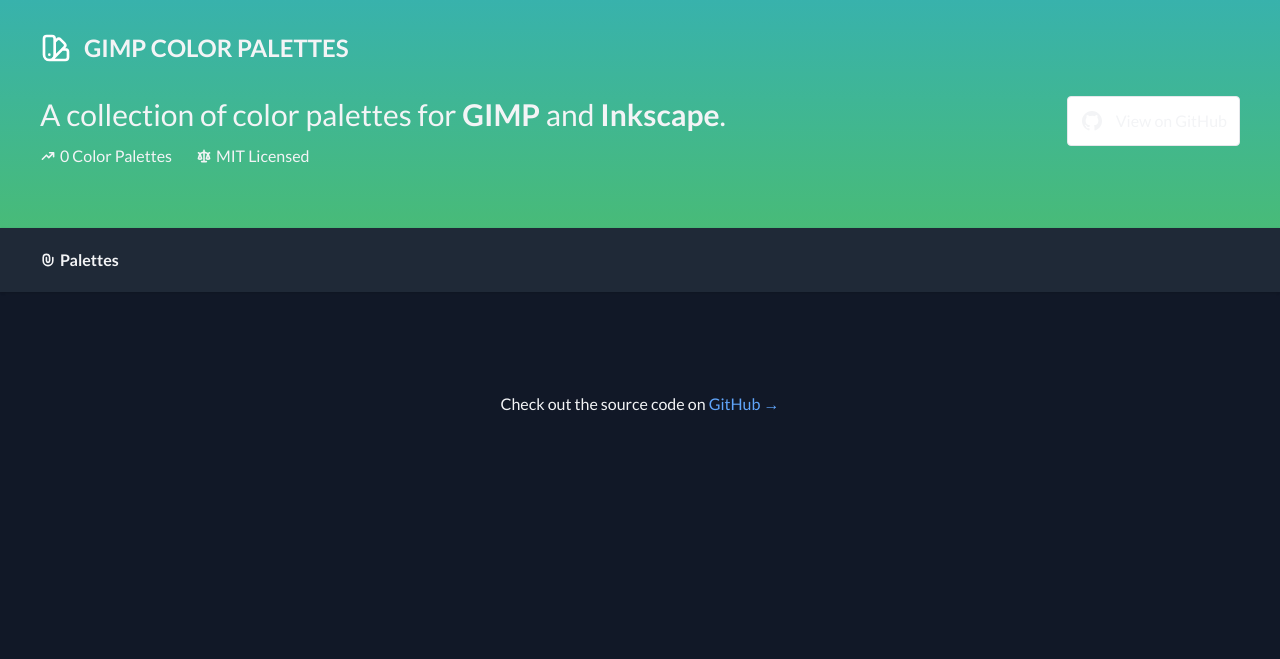
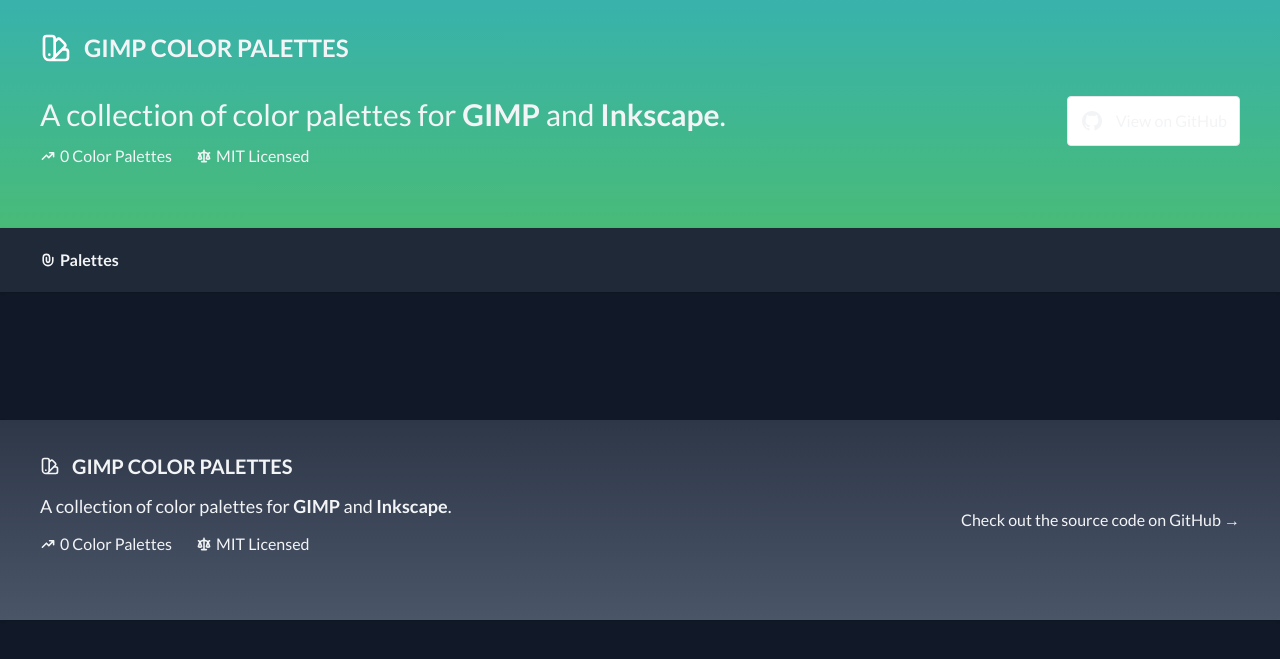
Before and after one commit to Robert-96/gimp-color-palettes, a Python web app: template templates/index.html in a window 1280 px wide. Shown: the top 659 px of the page. Run offline with Jinja, Linux system fonts and the light colour scheme; the template is opened without the code that fills it, so the values that code supplies are empty.

Commit message:
Redesign the color palettes section

```diff
--- a/templates/index.html
+++ b/templates/index.html
@@ -17,28 +17,37 @@
       font-family: 'Lato', sans-serif;
     }
 
-    .gradient {
+    .main-gradient {
       background-image: linear-gradient(#38B2AC, #48BB78);
+    }
+
+    .secondary-gradient {
+      background-image: linear-gradient(#2D3748, #4A5568);
     }
 
     #notifications {
       top: 1rem;
-      right: 1rem;
+      right: 2.5rem;
+    }
+
+    #up-arrow {
+      bottom: 1rem;
+      right: 2.5rem;
     }
   </style>
 </head>
 <body class="bg-gray-900 text-gray-100 lato">
-  <div id="notifications" class="fixed z-50">
+  <div id="notifications" class="fixed z-50 flex flex-col-reverse">
   </div>
 
   <div class="flex flex-col content-center justify-center">
-    <header class="gradient px-10 py-5 shadow">
+    <header class="main-gradient px-10 py-5 shadow">
       <div class="flex justify-center md:justify-start mb-5">
         <svg xmlns="http://www.w3.org/2000/svg" fill="none" viewBox="0 0 24 24" stroke="currentColor" class="w-8 h-8 self-center text-white">
           <path stroke-linecap="round" stroke-linejoin="round" stroke-width="2" d="M7 21a4 4 0 01-4-4V5a2 2 0 012-2h4a2 2 0 012 2v12a4 4 0 01-4 4zm0 0h12a2 2 0 002-2v-4a2 2 0 00-2-2h-2.343M11 7.343l1.657-1.657a2 2 0 012.828 0l2.829 2.829a2 2 0 010 2.828l-8.486 8.485M7 17h.01" />
         </svg>
 
-        <h1 class="uppercase font-semibold text-xl md:text-2xl m-3">GIMP Color Palettes</h1>
+        <h1 id="title" class="uppercase font-semibold text-xl md:text-2xl m-3">GIMP Color Palettes</h1>
       </div>
 
       <div class="flex flex-col lg:flex-row lg:justify-between mb-5">
@@ -93,44 +102,44 @@
       {% endfor %}
     </nav>
 
-    <div class="self-center">
-      <main class="mb-16">
-
+    <main class="static w-screen self-center px-10 py-5 mb-16">
       {% for palette in palettes %}
         <div class="palette mb-16">
-            <div class="mx-3 my-5 px-6">
-              <div class="flex justify-between">
-                <div class="flex">
+          <div class="mb-5">
+            <div class="flex flex-col sm:flex-row sm:justify-between">
+              <div class="flex mb-3 sm:mb-0">
                 <a href="#{{ palette.id }}" class="self-center text-teal-500 hover:text-teal-600 mr-2">
                   <svg xmlns="http://www.w3.org/2000/svg" viewBox="0 0 20 20" fill="currentColor" class="w-6 h-6 text-teal-500">
                     <path fill-rule="evenodd" d="M9.243 3.03a1 1 0 01.727 1.213L9.53 6h2.94l.56-2.243a1 1 0 111.94.486L14.53 6H17a1 1 0 110 2h-2.97l-1 4H15a1 1 0 110 2h-2.47l-.56 2.242a1 1 0 11-1.94-.485L10.47 14H7.53l-.56 2.242a1 1 0 11-1.94-.485L5.47 14H3a1 1 0 110-2h2.97l1-4H5a1 1 0 110-2h2.47l.56-2.243a1 1 0 011.213-.727zM9.03 8l-1 4h2.938l1-4H9.031z" clip-rule="evenodd" />
                   </svg>
                 </a>
 
-                  <h2 class="uppercase font-semibold text-2xl mb-1" id="{{ palette.id }}">
+                <h2 class="uppercase font-semibold text-2xl mb-1 mr-3" id="{{ palette.id }}">
                   {{ palette.name }}
                 </h2>
 
                 {% if palette.url %}
-                    <a href="{{ palette.url }}" class="self-center text-blue-400 ml-3 hover:text-blue-500 hover:underline">Source</a>
+                  <a href="{{ palette.url }}" class="self-center text-blue-400 hover:text-blue-500 hover:underline">Source</a>
                 {% endif %}
               </div>
 
-                <button onclick="savePalette('{{ palette.id }}')">
-                  <svg xmlns="http://www.w3.org/2000/svg" viewBox="0 0 20 20" fill="currentColor" class="w-6 h-6 self-center text-teal-500">
+              <button onclick="savePalette('{{ palette.id }}')" class="flex justify-center px-3 py-3 sm:py-0 rounded bg-teal-500 transition duration-500 ease-in-out transform hover:scale-105">
+                <svg xmlns="http://www.w3.org/2000/svg" viewBox="0 0 20 20" fill="currentColor" class="w-6 h-6 mr-1 self-center text-white">
                   <path fill-rule="evenodd" d="M6 2a2 2 0 00-2 2v12a2 2 0 002 2h8a2 2 0 002-2V7.414A2 2 0 0015.414 6L12 2.586A2 2 0 0010.586 2H6zm5 6a1 1 0 10-2 0v3.586l-1.293-1.293a1 1 0 10-1.414 1.414l3 3a1 1 0 001.414 0l3-3a1 1 0 00-1.414-1.414L11 11.586V8z" clip-rule="evenodd" />
                 </svg>
+
+                <p class="self-center text-white">Download</p>
               </button>
             </div>
           </div>
 
           <div class="colors flex flex-wrap justify-center">
             {% for color in palette.colors %}
-                <div class="color flex flex-col m-1">
-                  <div class="w-32 h-24 bg-red-500 rounded-t shadow-md" style="background-color: {{ color.hex }} !important;">
+              <div class="color flex flex-col mx-1 mb-2">
+                <div class="w-24 h-24 bg-red-500 rounded-t shadow-md" style="background-color: {{ color.hex }} !important;">
                   <button class="w-full h-full" onclick="copyToClipboard('{{ color.hex }}')"></button>
                 </div>
-                  <div class="flex-1 w-32 bg-white text-gray-600 rounded-b shadow-md border b-t p-3">
+                <div class="flex-1 w-24 bg-white text-sm text-gray-600 rounded-b shadow-md border b-t p-3">
                   {% if color.name %}
                     <p class="font-bold text-gray-700">{{ color.name }}</p>
                   {% endif %}
@@ -143,16 +152,52 @@
         </div>
       {% endfor %}
 
+      <div id="up-arrow" class="sticky hidden flex justify-end z-50">
+        <button onclick="scrollToTop()">
+          <svg xmlns="http://www.w3.org/2000/svg" viewBox="0 0 20 20" fill="currentColor" class="w-8 h-8 fill-white text-gray-700">
+            <circle cx="10" cy="10" r="5" fill="white"></circle>
+            <path fill-rule="evenodd" d="M10 18a8 8 0 100-16 8 8 0 000 16zm3.707-8.707l-3-3a1 1 0 00-1.414 0l-3 3a1 1 0 001.414 1.414L9 9.414V13a1 1 0 102 0V9.414l1.293 1.293a1 1 0 001.414-1.414z" clip-rule="evenodd" />
+          </svg>
+        </button>
+      </div>
     </main>
+
+    <footer class="flex flex-col md:flex-row md:justify-between w-full secondary-gradient px-10 py-5 shadow">
+      <div class="mb-6">
+        <div class="flex">
+          <svg xmlns="http://www.w3.org/2000/svg" fill="none" viewBox="0 0 24 24" stroke="currentColor" class="w-5 h-5 self-center text-teal-500">
+            <path stroke-linecap="round" stroke-linejoin="round" stroke-width="2" d="M7 21a4 4 0 01-4-4V5a2 2 0 012-2h4a2 2 0 012 2v12a4 4 0 01-4 4zm0 0h12a2 2 0 002-2v-4a2 2 0 00-2-2h-2.343M11 7.343l1.657-1.657a2 2 0 012.828 0l2.829 2.829a2 2 0 010 2.828l-8.486 8.485M7 17h.01" />
+          </svg>
+
+          <h1 class="uppercase font-semibold text-xl m-3">GIMP Color Palettes</h1>
         </div>
 
-    <div>
+        <p class="text-lg mb-3">
+          A collection of color palettes for <a href="https://www.gimp.org/" class="font-semibold text-teal-300 text-opacity-75 hover:underline">GIMP</a> and <a href="https://inkscape.org/" class="font-semibold text-teal-300 text-opacity-75 hover:underline">Inkscape</a>.
+        </p>
 
+        <ul class="flex flex-wrap justify-start mb-5">
+          <li class="flex mr-6">
+            <svg xmlns="http://www.w3.org/2000/svg" viewBox="0 0 20 20" fill="currentColor" class="self-center mr-1 w-4 h-4">
+              <path fill-rule="evenodd" d="M12 7a1 1 0 110-2h5a1 1 0 011 1v5a1 1 0 11-2 0V8.414l-4.293 4.293a1 1 0 01-1.414 0L8 10.414l-4.293 4.293a1 1 0 01-1.414-1.414l5-5a1 1 0 011.414 0L11 10.586 14.586 7H12z" clip-rule="evenodd" />
+            </svg>
 
-      <footer class="w-full text-center py-3">
-        Check out the source code on <a href="https://github.com/Robert-96/gimp-color-palettes" class="self-center text-blue-400 hover:text-blue-500 hover:underline">GitHub →</a>
+            {{ palettes|length }} Color Palettes
+          </li>
+          <li class="flex mr-6">
+            <svg xmlns="http://www.w3.org/2000/svg" viewBox="0 0 20 20" fill="currentColor" class="self-center mr-1 w-4 h-4">
+              <path fill-rule="evenodd" d="M10 2a1 1 0 011 1v1.323l3.954 1.582 1.599-.8a1 1 0 01.894 1.79l-1.233.616 1.738 5.42a1 1 0 01-.285 1.05A3.989 3.989 0 0115 15a3.989 3.989 0 01-2.667-1.019 1 1 0 01-.285-1.05l1.715-5.349L11 6.477V16h2a1 1 0 110 2H7a1 1 0 110-2h2V6.477L6.237 7.582l1.715 5.349a1 1 0 01-.285 1.05A3.989 3.989 0 015 15a3.989 3.989 0 01-2.667-1.019 1 1 0 01-.285-1.05l1.738-5.42-1.233-.617a1 1 0 01.894-1.788l1.599.799L9 4.323V3a1 1 0 011-1zm-5 8.274l-.818 2.552c.25.112.526.174.818.174.292 0 .569-.062.818-.174L5 10.274zm10 0l-.818 2.552c.25.112.526.174.818.174.292 0 .569-.062.818-.174L15 10.274z" clip-rule="evenodd" />
+            </svg>
+
+            MIT Licensed
+          </li>
+        </ul>
+      </div>
+
+      <div class="md:self-center">
+        <p>Check out the source code on <a href="https://github.com/Robert-96/gimp-color-palettes" class="self-center text-teal-500 hover:text-teal-600 hover:underline">GitHub →</a></p>
+      </div>
     </footer>
-    </div>
   </div>
 
 <script src="https://cdn.jsdelivr.net/npm/file-saver@2.0.2/dist/FileSaver.min.js" integrity="sha256-u/J1Urdrk3nCYFefpoeTMgI5viU1ujCDu2fXXoSJjhg=" crossorigin="anonymous"></script>
@@ -181,7 +226,7 @@ function createNotification(text) {
   const notifications = document.getElementById('notifications');
   const element = document.createElement('p');
 
-  element.classList.add('bg-gray-700', 'text-white', 'rounded', 'shadow', 'py-1', 'px-3', 'm-3');
+  element.classList.add('bg-gray-700', 'text-white', 'rounded', 'shadow', 'py-1', 'px-3', 'mb-3');
   element.innerHTML = text;
 
   notifications.appendChild(element);
@@ -190,6 +235,23 @@ function createNotification(text) {
     notifications.removeChild(element);
   }, 666);
 }
+
+function scrollToTop() {
+  window.scrollTo({ top: 0, behavior: 'smooth' })
+}
+
+function scrollHandler() {
+  const upAbrrow = document.getElementById('up-arrow');
+  const screenHeight = screen.height;
+
+  if (document.body.scrollTop > screenHeight || document.documentElement.scrollTop > screenHeight) {
+    upAbrrow.classList.remove('hidden');
+  } else {
+    upAbrrow.classList.add('hidden');
+  }
+}
+
+window.addEventListener('scroll', scrollHandler, { passive: true });
 </script>
 
 </body>
```
Lines whose indentation alone changed are shown as unchanged.
